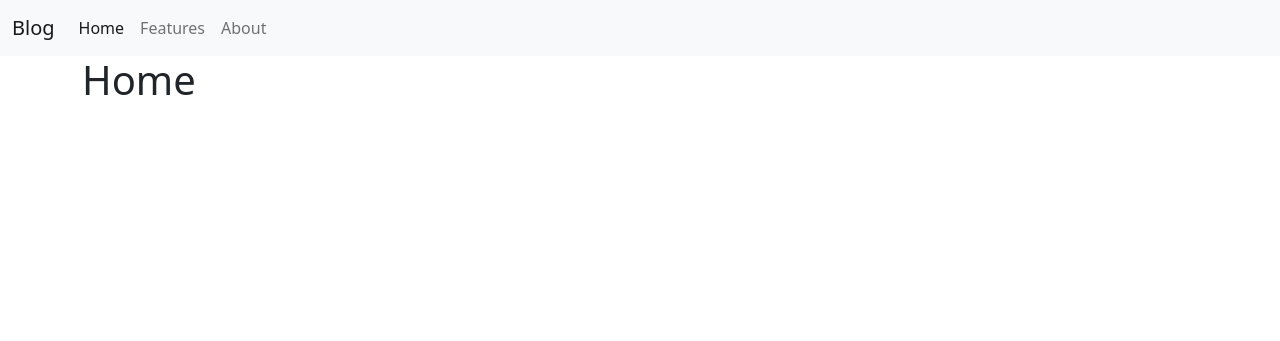
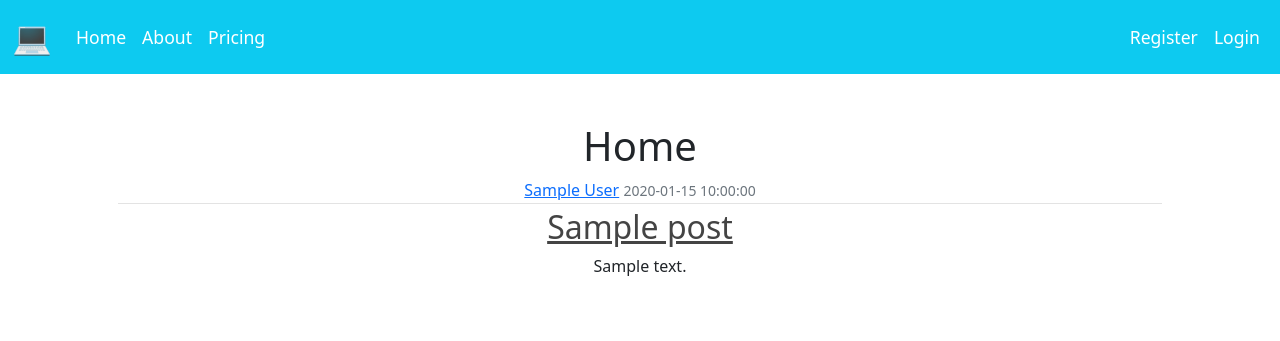
Before and after one commit to daniel19e/blog-web-app, a Flask app: template templates/home.html in a window 1280 px wide. Shown: the top 341 px of the page. Run offline with Flask 2, Linux system fonts and the light colour scheme; the template is opened without the code that fills it: most values are stand-ins (such as "Sample title", 1, 10 or a date in 2020).

Commit message:
added templates

```diff
--- a/application.py
+++ b/application.py
@@ -11,5 +11,13 @@ def index():
 def about():
     return render_template("about.html", title = "About")
 
+@app.route("/register")
+def register():
+    return render_template("register.html", title= "Register")
+
+@app.route("/login")
+def login():
+    return render_template("login.html", title = "Login")
+
 if __name__ == '__main__':
     app.run(debug=True)
--- /dev/null
+++ b/static/styles.css
@@ -0,0 +1,90 @@
+nav .navbar-brand
+{
+    /* size for brand */
+    font-size: xx-large;
+}
+
+
+/* Colors for brand */
+nav .navbar-brand .logo
+{
+    color: white;
+}
+nav .navbar-nav li a
+{
+    color: white !important;
+    font-size: 1.1em;
+}
+nav .navbar-nav li a:hover
+{
+    text-decoration:underline;
+}
+#quote-text
+{
+    color: black;
+    font-size: 20px;
+}
+
+main .form-control
+{
+    /* Center form controls */
+    display: inline-block;
+
+    /* Override Bootstrap's 100% width for form controls */
+    width: auto;
+}
+
+main
+{
+    /* Scroll horizontally as needed */
+    overflow-x: auto;
+
+    /* Center contents */
+    text-align: center;
+}
+.article-title {
+    color: #444444;
+  }
+
+  a.article-title:hover {
+    color: #428bca;
+    text-decoration: none;
+  }
+
+  .article-content {
+    white-space: pre-line;
+  }
+
+  .article-img {
+    height: 65px;
+    width: 65px;
+    margin-right: 16px;
+  }
+
+  .article-metadata {
+    padding-bottom: 1px;
+    margin-bottom: 4px;
+    border-bottom: 1px solid #e3e3e3
+  }
+
+  .article-metadata a:hover {
+    color: #333;
+    text-decoration: none;
+  }
+
+  .article-svg {
+    width: 25px;
+    height: 25px;
+    vertical-align: middle;
+  }
+
+  .account-img {
+    height: 125px;
+    width: 125px;
+    margin-right: 20px;
+    margin-bottom: 16px;
+  }
+
+  .account-heading {
+    font-size: 2.5rem;
+  }
--- a/templates/about.html
+++ b/templates/about.html
@@ -1,4 +1,4 @@
 {% extends "layout.html" %}
-{% block content %}
+{% block main %}
     <h1>About</h1>
-{% endblock content %}
+{% endblock %}
--- a/templates/home.html
+++ b/templates/home.html
@@ -1,4 +1,16 @@
 {% extends "layout.html" %}
-{% block content %}
+{% block main %}
     <h1>Home</h1>
-{% endblock content %}
+    {% for post in posts%}
+    <article class="media content-section">
+        <div class="media-body">
+          <div class="article-metadata">
+            <a class="mr-2" href="#">{{ post.author }}</a>
+            <small class="text-muted">{{ post.date_posted }}</small>
+          </div>
+          <h2><a class="article-title" href="#">{{ post.title }}</a></h2>
+          <p class="article-content">{{ post.content }}</p>
+        </div>
+      </article>
+    {%endfor%}
+{% endblock %}
--- a/templates/layout.html
+++ b/templates/layout.html
@@ -6,8 +6,7 @@
     <meta name="viewport" content="width=device-width, initial-scale=1">
 
     <!-- Bootstrap CSS -->
-    <link href="https://cdn.jsdelivr.net/npm/bootstrap@5.1.0/dist/css/bootstrap.min.css" rel="stylesheet" integrity="sha384-KyZXEAg3QhqLMpG8r+8fhAXLRk2vvoC2f3B09zVXn8CA5QIVfZOJ3BCsw2P0p/We" crossorigin="anonymous">
-
+    <link href="https://cdn.jsdelivr.net/npm/bootstrap@5.1.0/dist/css/bootstrap.min.css" rel="stylesheet" integrity="sha384-KyZXEAg3QhqLMpG8r+8fhAXLRk2vvoC2f3B09zVXn8CA5QIVfZOJ3BCsw2P0p/We" crossorigin="anonymous">    <link href="/static/styles.css" rel="stylesheet">
     {% if title %}
         <title>Blog - {{ title}}</title>
     {%else%}
@@ -15,31 +14,39 @@
     {% endif %}
   </head>
   <body>
-    <nav class="navbar navbar-expand-lg navbar-light bg-light">
+    <nav class="navbar navbar-expand-lg navbar-dark bg-info">
         <div class="container-fluid">
-          <a class="navbar-brand" href="#">Blog</a>
-          <button class="navbar-toggler" type="button" data-bs-toggle="collapse" data-bs-target="#navbarNav" aria-controls="navbarNav" aria-expanded="false" aria-label="Toggle navigation">
+          <a class="navbar-brand mb-2 mb-lg-0" href="#">💻</a>
+          <button class="navbar-toggler" type="button" data-bs-toggle="collapse" data-bs-target="#navbarText" aria-controls="navbarText" aria-expanded="false" aria-label="Toggle navigation">
             <span class="navbar-toggler-icon"></span>
           </button>
-          <div class="collapse navbar-collapse" id="navbarNav">
-            <ul class="navbar-nav">
+          <div class="collapse navbar-collapse" id="navbarText">
+            <ul class="navbar-nav me-auto mb-2 mb-lg-0">
               <li class="nav-item">
                 <a class="nav-link active" aria-current="page" href="/">Home</a>
               </li>
               <li class="nav-item">
-                <a class="nav-link" href="#">Features</a>
+                <a class="nav-link" href="/about">About</a>
               </li>
               <li class="nav-item">
-                <a class="nav-link" href="about">About</a>
+                <a class="nav-link" href="#">Pricing</a>
               </li>
-             </ul>
+            </ul>
+            <ul class="navbar-nav ml-auto mb-2 mb-lg-0">
+                <li class="nav-item">
+                    <a class="nav-link active" aria-current="page" href="/register">Register</a>
+                  </li>
+                <li class="nav-item">
+                    <a class="nav-link active" aria-current="page" href="/login">Login</a>
+                  </li>
+            </ul>
           </div>
         </div>
       </nav>
 
-    <div class="container">
-        {% block content %} {% endblock %}
-    </div>
+    <main class="container p-5">
+        {% block main %} {% endblock %}
+    </main>
 
 
     <!-- Option 1: Bootstrap Bundle with Popper -->
```
Also changed, not shown: templates/login.html (added, +18 -0 lines), templates/register.html (added, +21 -0 lines).
